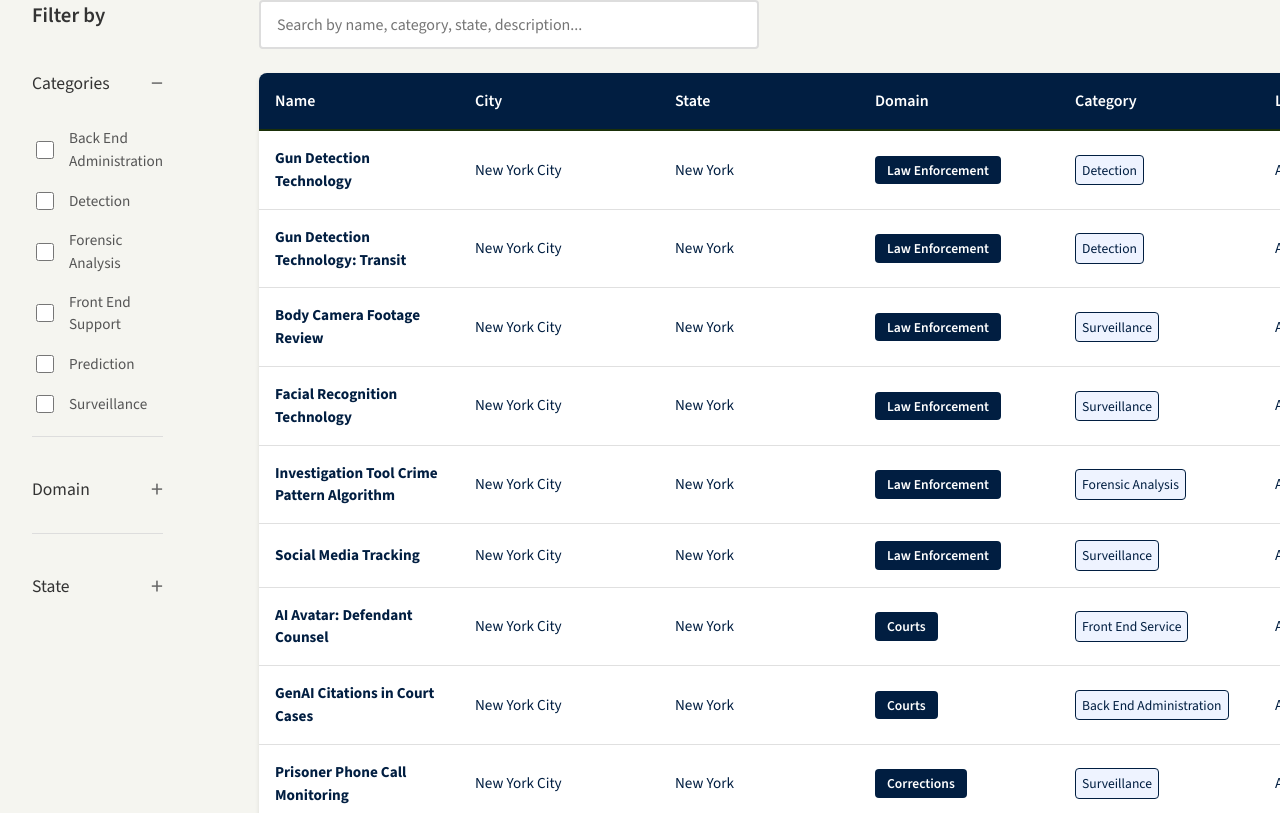
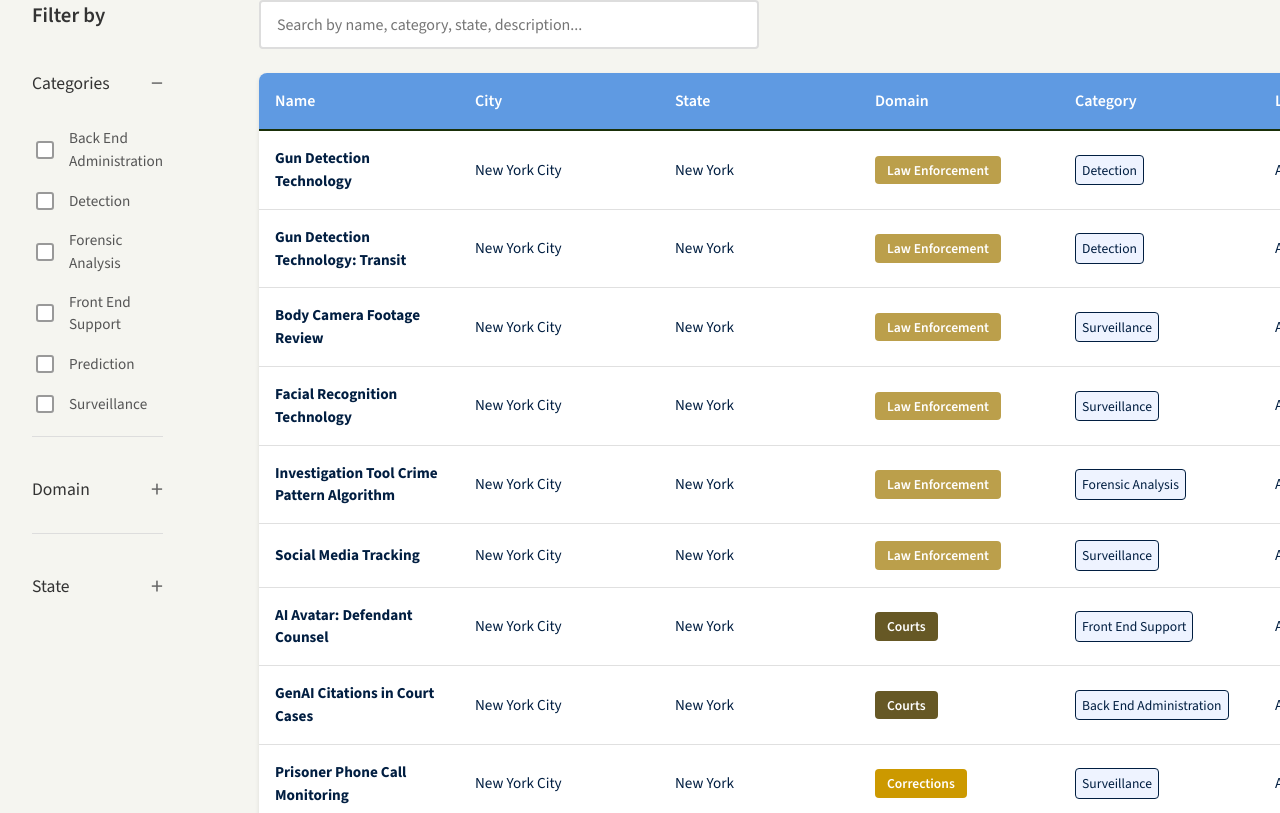
Before and after one commit to toki49/jai-t-website, a React (Vite) app: page /jai-t-website/jai-t in a window 1280 px wide. Shown: the part 507-1320 px from the top of the page. Built offline with nearby package versions, Linux system fonts and the light colour scheme.

Commit message:
Fixed uneven filter squares, gave yellow gradient to domain categories, changed table to light blue

```diff
--- a/src/components/DataTable.css
+++ b/src/components/DataTable.css
@@ -5,7 +5,7 @@
 
 /* Ensure background stays your dark blue */
 .data-table thead {
-  background-color: #011e41 !important;
+  background-color: #5f9ae2 !important;
 }
 
 .data-table-container {
@@ -54,7 +54,7 @@
 
 .download-btn {
   padding: 0.75rem 1.5rem;
-  background-color: #011e41;
+  background-color: #dfb20e;
   color: white;
   border: none;
   border-radius: 4px;
@@ -114,7 +114,7 @@
 }
 
 .data-table th.sortable:hover {
-  background-color: #5f9ae2;
+  background-color: #011e41;
 }
 
 .data-table tbody tr {
@@ -161,7 +161,7 @@
 
 .pagination-btn {
   padding: 0.5rem 1.5rem;
-  background-color: #011e41;
+  background-color: #5f9ae2;
   color: white;
   border: none;
   border-radius: 4px;
@@ -172,7 +172,7 @@
 }
 
 .pagination-btn:hover:not(:disabled) {
-  background-color: #5f9ae2;
+  background-color: #011e41;
 }
 
 .pagination-btn:disabled {
--- a/src/components/FilterSidebar.css
+++ b/src/components/FilterSidebar.css
@@ -66,7 +66,7 @@
   color: #555;
 }
 
-.filter-option input[type="checkbox"] {
+/* .filter-option input[type="checkbox"] {
   width: 18px;
   height: 18px;
   min-width: 18px;
@@ -78,8 +78,49 @@
 
 .filter-option:hover {
   color: #2d5016;
+} */
+
+.filter-option input[type="checkbox"] {
+  appearance: none;
+  -webkit-appearance: none;
+  width: 18px;
+  height: 18px;
+  min-width: 18px;
+  min-height: 18px;
+  cursor: pointer;
+  flex-shrink: 0;
+  border: 2px solid #999;
+  border-radius: 3px;
+  background-color: white;
+  position: relative;
+  transition: all 0.2s ease;
 }
 
+.filter-option input[type="checkbox"]:hover {
+  border-color: #2d5016;
+}
+
+.filter-option input[type="checkbox"]:checked {
+  background-color: #2d5016;
+  border-color: #2d5016;
+}
+
+.filter-option input[type="checkbox"]:checked::after {
+  content: '';
+  position: absolute;
+  left: 5px;
+  top: 2px;
+  width: 4px;
+  height: 8px;
+  border: solid white;
+  border-width: 0 2px 2px 0;
+  transform: rotate(45deg);
+}
+
+.filter-option input[type="checkbox"]:focus {
+  outline: 2px solid #2d5016;
+  outline-offset: 2px;
+}
 @media (max-width: 1024px) {
   .filter-sidebar {
     width: 100%;
--- a/src/components/Footer.jsx
+++ b/src/components/Footer.jsx
@@ -6,7 +6,8 @@ function Footer() {
       <div className="footer-content">
         <div className="footer-left">
           <img
-          src="/footerlogo.png"
+          // src="./footerlogo.png"
+          src={`${import.meta.env.BASE_URL}footerlogo.png`}
           alt="Evidence for Justice Lab Logo"
           className="footer-logo"
         />
--- a/src/pages/JAITDatabase.css
+++ b/src/pages/JAITDatabase.css
@@ -12,10 +12,30 @@
   border: 1px solid #011e41 !important;
 }
 
-/* Fix domain badges turning green */
+ /* Base domain badge styling */
 .domain-badge {
-  background-color: #011e41 !important;
-  color: white !important;
+  display: inline-block;
+  padding: 0.25rem 0.75rem;
+  border-radius: 4px;
+  font-size: 0.85rem;
+  font-weight: 600;
+  color: #333; /* Dark text for readability on yellow */
+}
+
+/* Light yellow for Courts */
+.domain-courts {
+  background-color: #665825 !important; /* Light yellow */
+}
+
+/* Medium yellow for Law Enforcement */
+.domain-law-enforcement {
+  background-color: #bb9f4b !important;; /* Medium yellow */
+}
+
+/* Dark yellow for Corrections */
+.domain-corrections {
+  background-color: #CC9900 !important;; /* Dark yellow/gold */
+  color: white; /* White text on dark yellow */
 }
 
 .jait-database {
--- a/src/pages/JAITDatabase.jsx
+++ b/src/pages/JAITDatabase.jsx
@@ -14,7 +14,7 @@ const categoryDefinitions = {
   "Back End Administration": "Supports internal operations (ex: data management, documentation).",
   "Detection": "Identifies objects or events (ex: gunshot detection, license plate recognition).",
   "Forensic Analysis": "Analyzes evidence (ex: images, biometrics).",
-  "Front End Service": "Directly interacts with the public (ex: chatbots, online portals).",
+  "Front End Support": "Directly interacts with the public (ex: chatbots, online portals).",
   "Prediction": "Forecasts risk, hotspots, recidivism, or resource demands.",
   "Surveillance": "Real-time monitoring, video analysis, or sensor-based tracking.",
   "N/A" : "At the time of search, research assistants found no AI powered tools.",
```
Also changed, not shown: public/jait-data.csv.
